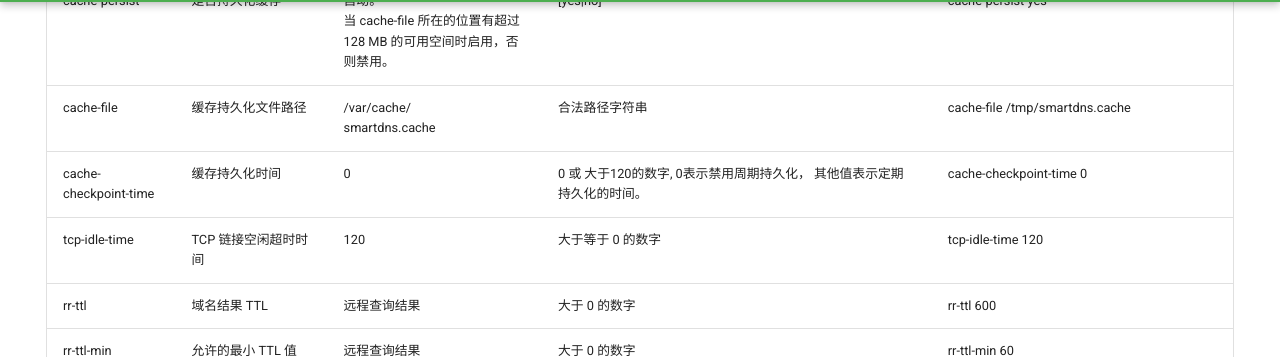
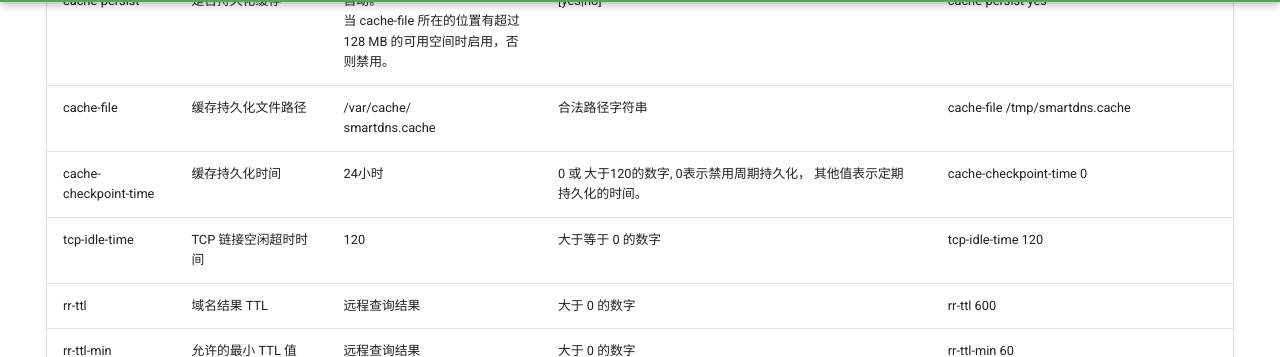
Before and after one commit to pymumu/smartdns, an MkDocs documentation site: the page built from docs/configuration.md, in a window 1280 px wide and 900 px high, scrolled down 1763 px. Shown: the part 94-451 px from the top of the window. Built offline with MkDocs 1.6.1 and Material for MkDocs 9.7.7, drawn with Linux system fonts in a browser that asks for light colours; comment, search, counter and statistics services are not loaded.

Commit message:
update default value for cache-checkpoint-time.

```diff
--- a/docs/configuration.md
+++ b/docs/configuration.md
@@ -23,7 +23,7 @@
 | cache-size | 域名结果缓存个数 | 自动，根据系统内存自动调整大小 | 大于等于 0 的数字 | cache-size 512 |
 | cache-persist | 是否持久化缓存 | 自动。<br />当 cache-file 所在的位置有超过 128 MB 的可用空间时启用，否则禁用。 | [yes\|no] | cache-persist yes |
 | cache-file | 缓存持久化文件路径 | /var/cache/<br />smartdns.cache | 合法路径字符串 | cache-file /tmp/smartdns.cache |
-| cache-checkpoint-time | 缓存持久化时间 | 0 | 0 或 大于120的数字, 0表示禁用周期持久化， 其他值表示定期持久化的时间。 | cache-checkpoint-time 0
+| cache-checkpoint-time | 缓存持久化时间 | 24小时 | 0 或 大于120的数字, 0表示禁用周期持久化， 其他值表示定期持久化的时间。 | cache-checkpoint-time 0
 | tcp-idle-time | TCP 链接空闲超时时间 | 120 | 大于等于 0 的数字 | tcp-idle-time 120 |
 | rr-ttl | 域名结果 TTL | 远程查询结果 | 大于 0 的数字 | rr-ttl 600 |
 | rr-ttl-min | 允许的最小 TTL 值 | 远程查询结果 | 大于 0 的数字 | rr-ttl-min 60 |
```
Also changed, not shown: en/docs/configuration.md (+1 -1 lines).
